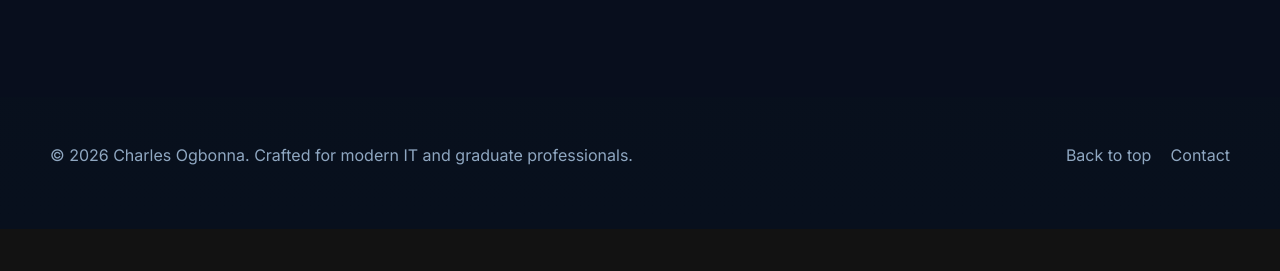
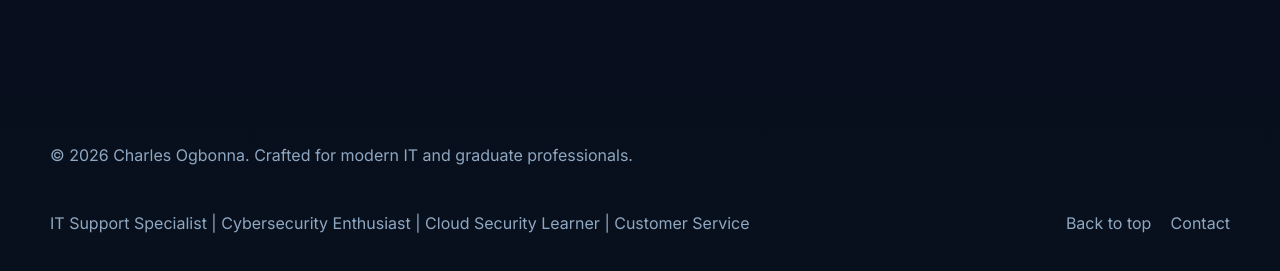
Before and after one commit to djsinzukali/Tech-Portfolio, a plain HTML site: page index.html in a window 1280 px wide. Shown: the part 4495-4766 px from the top of the page. Before the commit the page ends 4724 px from the top, so only its background shows below. Drawn offline with Linux system fonts and the light colour scheme.

Commit message:
Update index.html

```diff
--- a/index.html
+++ b/index.html
@@ -215,6 +215,7 @@
   <footer class="footer">
     <div class="container footer-inner">
       <p>© 2026 Charles Ogbonna. Crafted for modern IT and graduate professionals.</p>
+      <p>IT Support Specialist | Cybersecurity Enthusiast | Cloud Security Learner | Customer Service</p>
       <div class="footer-links"><a href="#home">Back to top</a><a href="#contact">Contact</a></div>
     </div>
   </footer>
```
